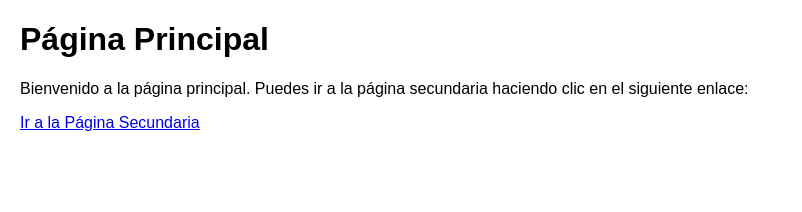
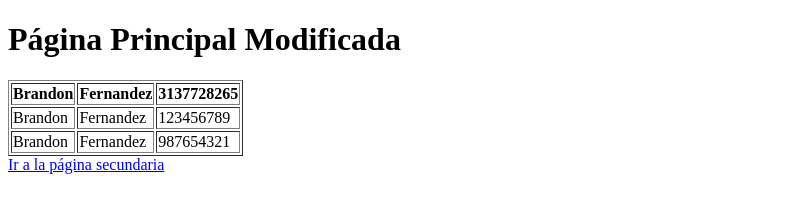
Before and after one commit to Mafesita2004/Trabajo-practico, a plain HTML site: page Index.HTML in a window 1280 px wide. Shown: the whole page, without its empty margins (0-802 px from the left). Drawn offline with Linux system fonts and the light colour scheme.

Commit message:
version 02 - v2 modificado

```diff
--- a/Index.HTML
+++ b/Index.HTML
@@ -3,17 +3,27 @@
 <head>
     <meta charset="UTF-8">
     <meta name="viewport" content="width=device-width, initial-scale=1.0">
-    <title>Página Principal</title>
-    <style>
-        body {
-            font-family: Arial, sans-serif;
-            margin: 20px;
-        }
-    </style>
+    <title>Página Principal Modificada</title>
 </head>
 <body>
-    <h1>Página Principal</h1>
-    <p>Bienvenido a la página principal. Puedes ir a la página secundaria haciendo clic en el siguiente enlace:</p>
-    <a href="pagina_secundaria.html">Ir a la Página Secundaria</a>
+    <h1>Página Principal Modificada</h1>
+    <table border="1">
+        <tr>
+            <th>Brandon</th>
+            <th>Fernandez</th>
+            <th>3137728265</th>
+        </tr>
+        <tr>
+            <td>Brandon</td>
+            <td>Fernandez</td>
+            <td>123456789</td>
+        </tr>
+        <tr>
+            <td>Brandon</td>
+            <td>Fernandez</td>
+            <td>987654321</td>
+        </tr>
+    </table>
+    <a href="pagina_secundaria.html">Ir a la página secundaria</a>
 </body>
 </html>
```
